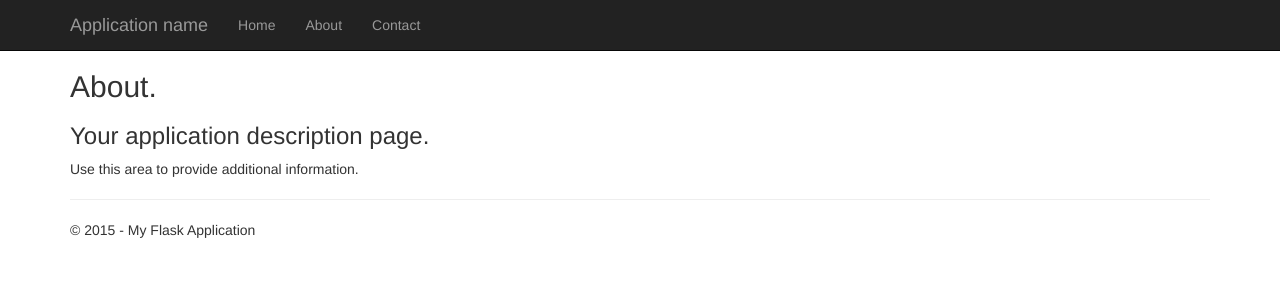
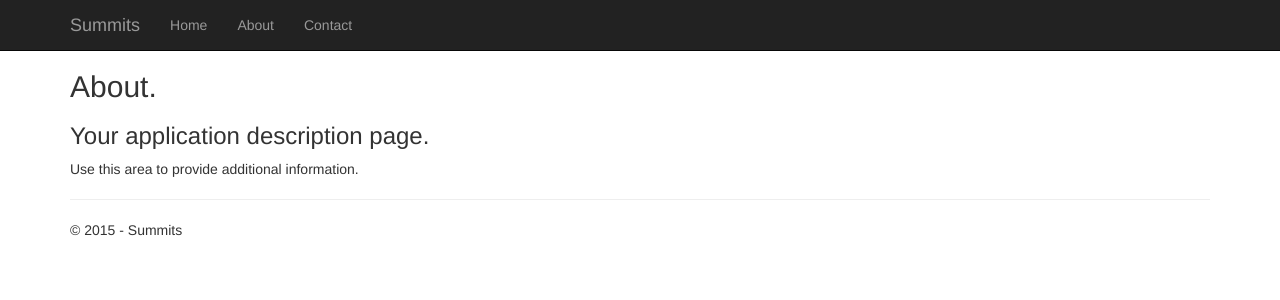
Before and after one commit to karlaugsten/summittracker, a Flask app: page /about in a window 1280 px wide. Shown: the top 300 px of the page. Run offline with Flask 2, Linux system fonts and the light colour scheme; some libraries are stand-ins or nearby versions.

Commit message:
Testing deployment again

```diff
--- a/SummitServer/templates/layout.html
+++ b/SummitServer/templates/layout.html
@@ -3,7 +3,7 @@
 <head>
     <meta charset="utf-8" />
     <meta name="viewport" content="width=device-width, initial-scale=1.0">
-    <title>{{ title }} - My Flask Application</title>
+    <title>Summits</title>
     <link rel="stylesheet" type="text/css" href="/static/content/bootstrap.min.css" />
     <link rel="stylesheet" type="text/css" href="/static/content/site.css" />
     <script src="/static/scripts/modernizr-2.6.2.js"></script>
@@ -18,7 +18,7 @@
                     <span class="icon-bar"></span>
                     <span class="icon-bar"></span>
                 </button>
-                <a href="/" class="navbar-brand">Application name</a>
+                <a href="/" class="navbar-brand">Summits</a>
             </div>
             <div class="navbar-collapse collapse">
                 <ul class="nav navbar-nav">
@@ -34,7 +34,7 @@
         {% block content %}{% endblock %}
         <hr />
         <footer>
-            <p>&copy; {{ year }} - My Flask Application</p>
+            <p>&copy; {{ year }} - Summits</p>
         </footer>
     </div>
 
```
